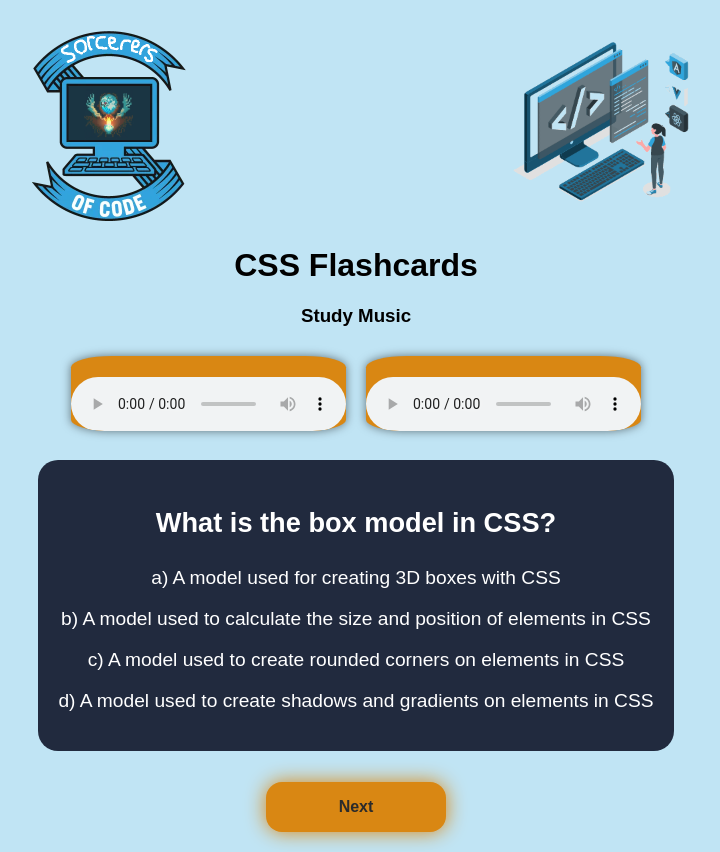
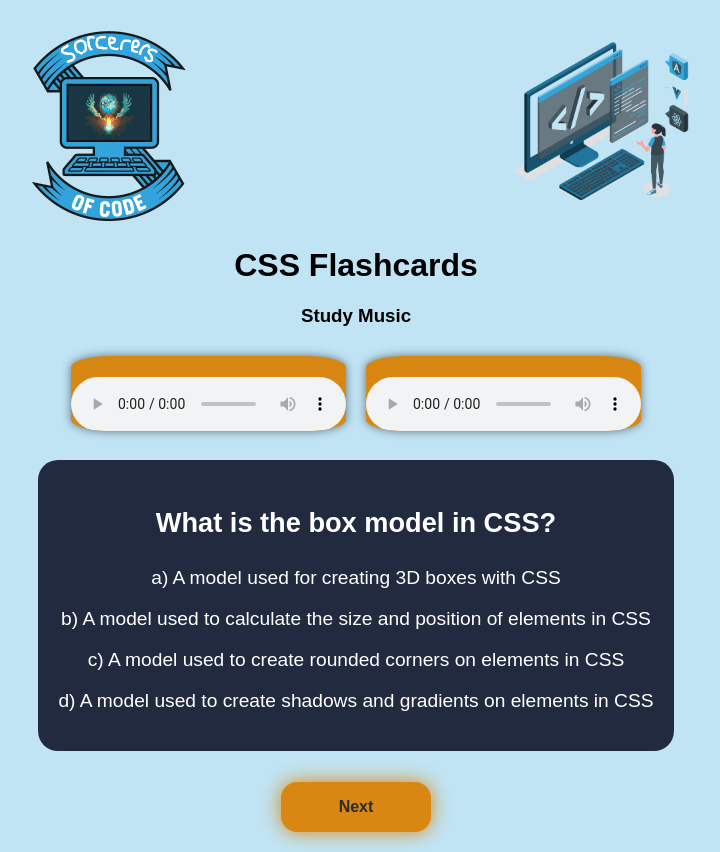
Before and after one commit to mz0121coder/sorcerers-of-code, a React (Vite) app in the folder Flashcards/: page /CSS in a window 1280 px wide. Shown: the whole page, without its empty margins (284-1004 px from the left). Built offline with nearby package versions, Linux system fonts and the light colour scheme.

Commit message:
button width & padding

```diff
--- a/Flashcards/src/App.css
+++ b/Flashcards/src/App.css
@@ -46,7 +46,7 @@ button {
 	border-radius: 1rem;
 	margin: 1rem;
 	margin-bottom: 20px;
-	width: 180px;
+	width: 150px;
 	padding: 1rem 1rem;
 	cursor: pointer;
 	box-shadow: 0px 0px 20px #d98713;
@@ -99,7 +99,8 @@ button:hover {
 
 	/* adjust button font size for smaller screens */
 	.button {
-		width: 150px;
+		width: 120px;
+		padding: 0.9rem 0.9rem;
 		font-size: 1rem;
 	}
 }
```
